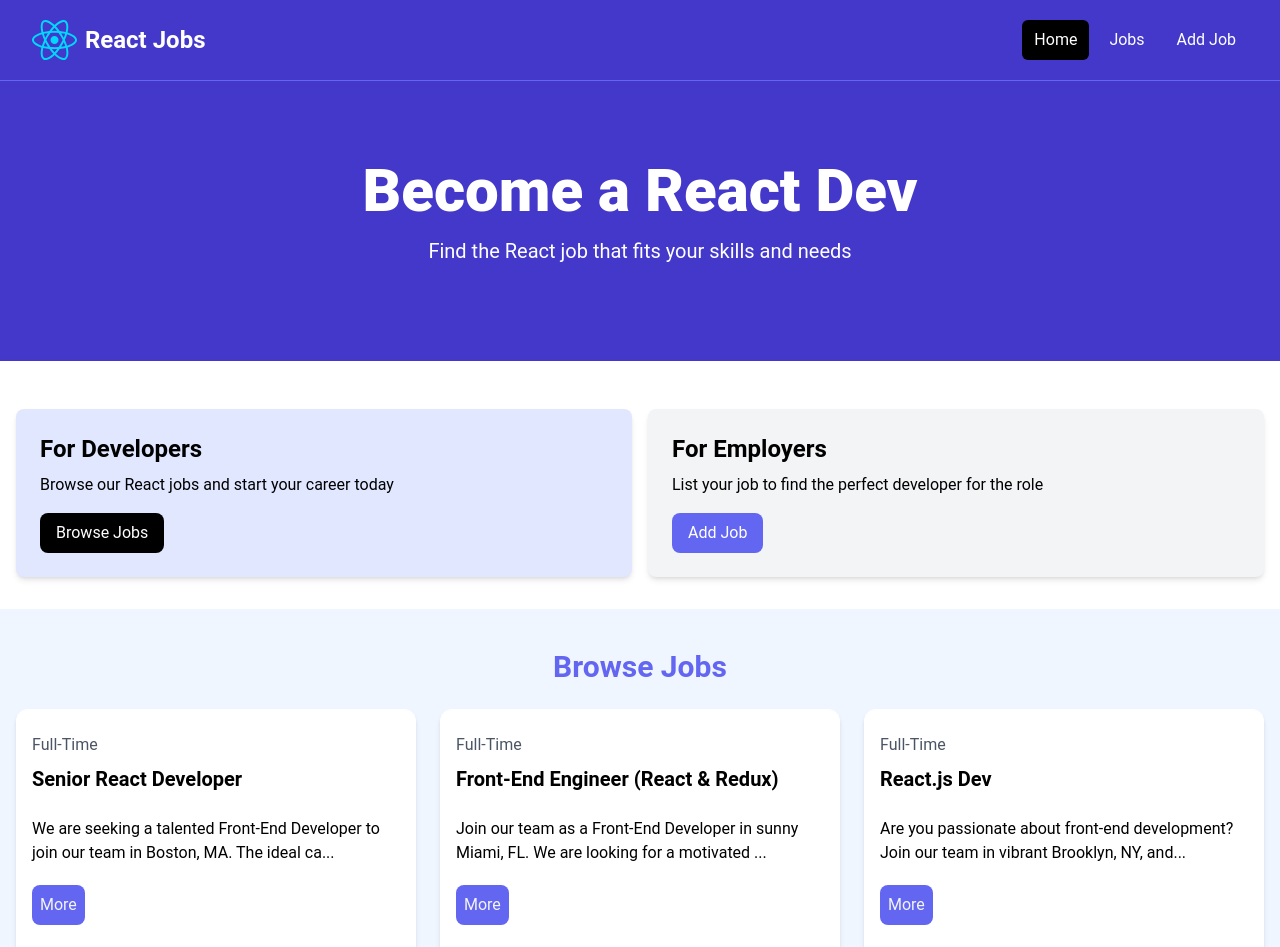
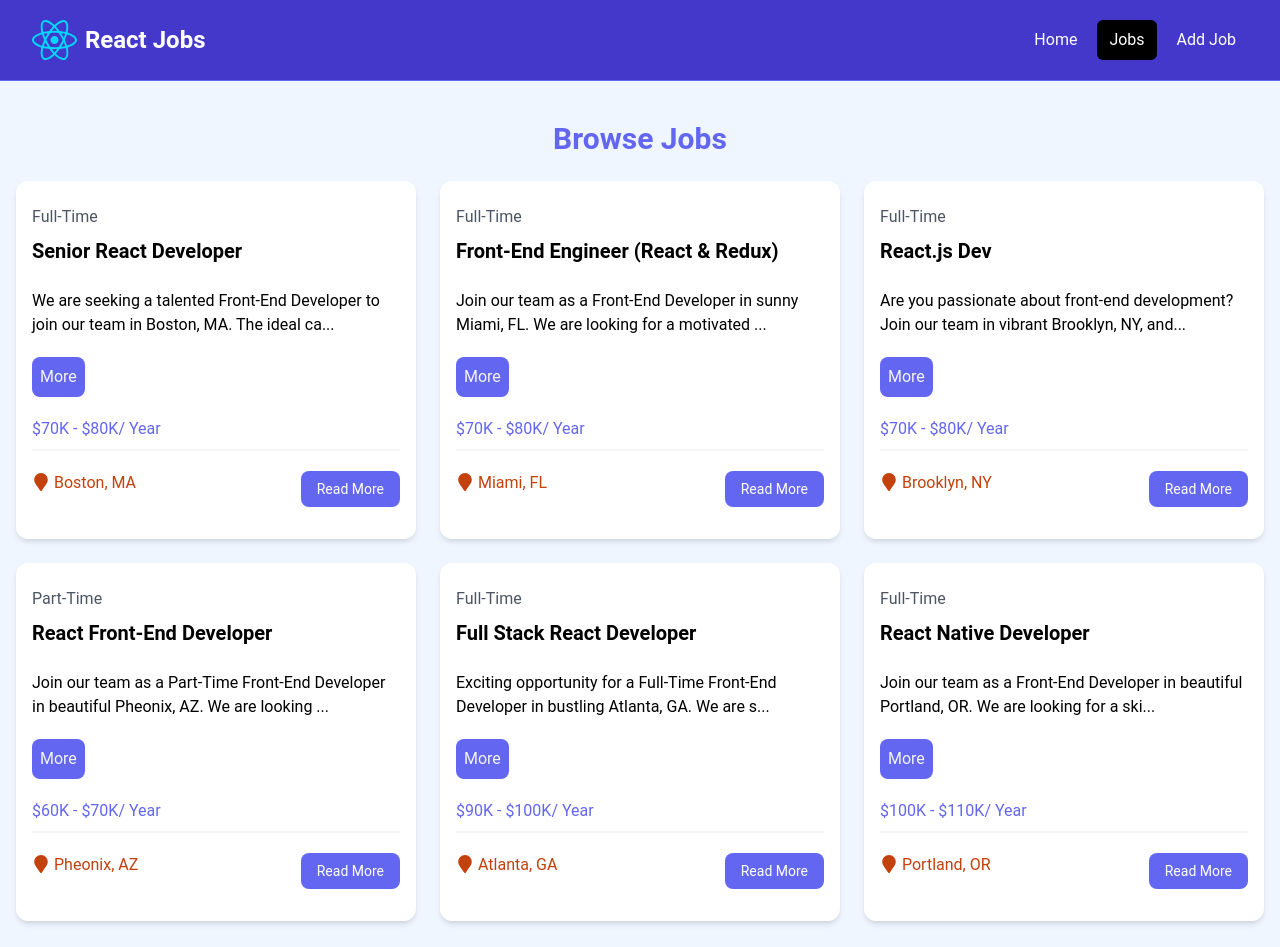
Before and after one commit to esseladjei/react-jobs-demo, a React (Vite) app: page /jobs in a window 1280 px wide. Shown: the top 947 px of the page. Built offline with nearby package versions, Linux system fonts and the light colour scheme.

Commit message:
added configuration for react-router added configuration for setting up page routes and navigation added 404 page

```diff
--- a/package.json
+++ b/package.json
@@ -12,7 +12,8 @@
   "dependencies": {
     "react": "^18.3.1",
     "react-dom": "^18.3.1",
-    "react-icons": "^5.2.1"
+    "react-icons": "^5.2.1",
+    "react-router-dom": "^6.25.1"
   },
   "devDependencies": {
     "@types/react": "^18.3.3",
--- a/src/App.jsx
+++ b/src/App.jsx
@@ -1,23 +1,27 @@
-import React from 'react'
-import Navbar from './components/Navbar'
-import Hero from './components/Hero'
-import HomeCard from './components/HomeCard';
-import JobListings from './components/JobListings';
-import ViewAllJobs from './components/ViewAllJobs'
-function App() {
-   return (
-      <>
-         <Navbar />
-         {/* <!-- Hero --> */}
-         <Hero />
-         {/* <!-- Developers and Employers --> */}
-         <HomeCard />
-         {/*  <!-- Browse Jobs --> */}
-         <JobListings />
-         {/*  <!-- View all jobs --> */}
-         <ViewAllJobs />
-      </>
-   );
-}
+import React from 'react';
+import {
+   Route,
+   createBrowserRouter,
+   createRoutesFromElements,
+   RouterProvider,
+} from 'react-router-dom';
 
-export default App
+import MainLayout from './layouts/MainLayout';
+import HomePage from './pages/HomePage';
+import JobsPage from './pages/JobsPage';
+import Error404 from './components/404';
+//setting up react router for navigating through the pages
+const router = createBrowserRouter(
+   createRoutesFromElements(
+      <Route path="/" element={<MainLayout />}>
+         <Route index element={<HomePage />} />
+         <Route path="/jobs" element={<JobsPage />} />
+         <Route path="*" element={<Error404 />} />
+      </Route>
+   )
+);
+const App = () => {
+   return <RouterProvider router={router} />;
+};
+
+export default App;
--- /dev/null
+++ b/src/components/404.jsx
@@ -0,0 +1,20 @@
+import React from 'react';
+import { Link } from 'react-router-dom';
+import { FaExclamationTriangle } from 'react-icons/fa';
+const Error404 = () => {
+   return (
+      <section className="text-center flex flex-col justify-center items-center h-96">
+         <FaExclamationTriangle className="fas fa-exclamation-triangle text-yellow-400 text-6xl mb-4"></FaExclamationTriangle>
+         <h1 className="text-6xl font-bold mb-4">404 Not Found</h1>
+         <p className="text-xl mb-5">This page does not exist</p>
+         <Link
+            to="/"
+            className="text-white bg-indigo-700 hover:bg-indigo-900 rounded-md px-3 py-2 mt-4"
+         >
+            Go Back
+         </Link>
+      </section>
+   );
+};
+
+export default Error404;
--- a/src/components/HomeCard.jsx
+++ b/src/components/HomeCard.jsx
@@ -1,5 +1,6 @@
 import React from 'react';
 import { Card } from './Card';
+import { Link } from 'react-router-dom';
 const HomeCard = () => {
    return (
       <section className="py-4">
@@ -10,24 +11,24 @@ const HomeCard = () => {
                   <p className="mt-2 mb-4">
                      Browse our React jobs and start your career today
                   </p>
-                  <a
-                     href="/jobs.html"
+                  <Link
+                     to="/jobs"
                      className="inline-block bg-black text-white rounded-lg px-4 py-2 hover:bg-gray-700"
                   >
                      Browse Jobs
-                  </a>
+                  </Link>
                </Card>
                <Card classes={'bg-gray-100'}>
                   <h2 className="text-2xl font-bold">For Employers</h2>
                   <p className="mt-2 mb-4">
                      List your job to find the perfect developer for the role
                   </p>
-                  <a
-                     href="/add-job.html"
+                  <Link
+                     to="/add-job"
                      className="inline-block bg-indigo-500 text-white rounded-lg px-4 py-2 hover:bg-indigo-600"
                   >
                      Add Job
-                  </a>
+                  </Link>
                </Card>
             </div>
          </div>
--- a/src/components/JobListings.jsx
+++ b/src/components/JobListings.jsx
@@ -1,16 +1,16 @@
 import React from 'react';
 import JobList from './joblist';
 import Jobs from '../../jobs.json';
-const JobListings = () => {
-   const firstThreeJobs = Jobs.slice(0, 3);
+const JobListings = ({ isHome = false }) => {
+   const jobListings = isHome ? Jobs.slice(0, 3) : Jobs;
    return (
       <section className="bg-blue-50 px-4 py-10">
          <div className="container-xl lg:container m-auto">
             <h2 className="text-3xl font-bold text-indigo-500 mb-6 text-center">
-               Browse Jobs
+               {isHome ? 'Recent Jobs' : 'Browse Jobs'}
             </h2>
             <div className="grid grid-cols-1 md:grid-cols-3 gap-6">
-               {firstThreeJobs.map((job) => (
+               {jobListings.map((job) => (
                   <JobList key={job.id} job={job} />
                ))}
             </div>
--- a/src/components/Navbar.jsx
+++ b/src/components/Navbar.jsx
@@ -1,41 +1,38 @@
-import React from 'react';
+import React, { useState } from 'react';
+import { NavLink } from 'react-router-dom';
 import Logo from '../assets/react.svg';
-const Navbar = (props) => {
+import clsx from 'clsx';
+const Navbar = ({}) => {
+   const NavLinkClass = ({ isActive }) =>
+      isActive
+         ? 'bg-black text-white hover:bg-gray-900 hover:text-white rounded-md px-3 py-2'
+         : 'text-white hover:bg-gray-900 hover:text-white rounded-md px-3 py-2';
    return (
       <nav className="bg-indigo-700 border-b border-indigo-500">
          <div className="mx-auto max-w-7xl px-2 sm:px-6 lg:px-8">
             <div className="flex h-20 items-center justify-between">
                <div className="flex flex-1 items-center justify-center md:items-stretch md:justify-start">
                   {/*  <!-- Logo --> */}
-                  <a
+                  <NavLink
                      className="flex flex-shrink-0 items-center mr-4"
-                     href="/index.html"
+                     to="/"
                   >
                      <img className="h-10 w-auto" src={Logo} alt="React Jobs" />
                      <span className="hidden md:block text-white text-2xl font-bold ml-2">
                         React Jobs
                      </span>
-                  </a>
+                  </NavLink>
                   <div className="md:ml-auto">
                      <div className="flex space-x-2">
-                        <a
-                           href="/index.html"
-                           className="text-white bg-black hover:bg-gray-900 hover:text-white rounded-md px-3 py-2"
-                        >
+                        <NavLink to="/" className={NavLinkClass}>
                            Home
-                        </a>
-                        <a
-                           href="/jobs.html"
-                           className="text-white hover:bg-gray-900 hover:text-white rounded-md px-3 py-2"
-                        >
+                        </NavLink>
+                        <NavLink to="/jobs" className={NavLinkClass}>
                            Jobs
-                        </a>
-                        <a
-                           href="/add-job.html"
-                           className="text-white hover:bg-gray-900 hover:text-white rounded-md px-3 py-2"
-                        >
+                        </NavLink>
+                        <NavLink to="/add-job" className={NavLinkClass}>
                            Add Job
-                        </a>
+                        </NavLink>
                      </div>
                   </div>
                </div>
--- a/src/components/ViewAllJobs.jsx
+++ b/src/components/ViewAllJobs.jsx
@@ -1,14 +1,14 @@
 import React from 'react';
-
-const ViewAllJobs = ({}) => {
+import { Link } from 'react-router-dom';
+const ViewAllJobs = () => {
    return (
       <section className="m-auto max-w-lg my-10 px-6">
-         <a
-            href="/jobs"
+         <Link
+            to="/jobs"
             className="block bg-black text-white text-center py-4 px-6 rounded-xl hover:bg-gray-700"
          >
             View All Jobs
-         </a>
+         </Link>
       </section>
    );
 };
--- a/src/components/joblist.jsx
+++ b/src/components/joblist.jsx
@@ -1,9 +1,10 @@
 import React, { useState } from 'react';
-import { FaMapMarker } from 'react-icons/fa'
+import { Link } from 'react-router-dom';
+import { FaMapMarker } from 'react-icons/fa';
 const JobList = ({ job }) => {
-   const { id, title, type, location, salary, company } = job;
+   const { id, title, type, location, salary } = job;
    const [showFullDescription, setFullDescription] = useState(false);
-   let description=job.description
+   let description = job.description;
    if (!showFullDescription) {
       description = job.description.substring(0, 90) + '...';
    }
@@ -34,12 +35,12 @@ const JobList = ({ job }) => {
                      <FaMapMarker className="inline text-lg mb-1 mr-1" />
                      {location}
                   </div>
-                  <a
-                     href={`job/${id}`}
+                  <Link
+                     to={`job/${id}`}
                      className="h-[36px] bg-indigo-500 hover:bg-indigo-600 text-white px-4 py-2 rounded-lg text-center text-sm"
                   >
                      Read More
-                  </a>
+                  </Link>
                </div>
             </div>
          </div>
--- /dev/null
+++ b/src/layouts/MainLayout.jsx
@@ -0,0 +1,13 @@
+import React from 'react';
+import { Outlet } from 'react-router-dom';
+import Navbar from '../components/Navbar';
+const MainLayout = () => {
+   return (
+      <>
+         <Navbar />
+         <Outlet />
+      </>
+   );
+};
+
+export default MainLayout;
--- /dev/null
+++ b/src/pages/HomePage.jsx
@@ -0,0 +1,17 @@
+import React from 'react';
+import Hero from '../components/Hero';
+import HomeCard from '../components/HomeCard';
+import JobListings from '../components/JobListings';
+import ViewAllJobs from '../components/ViewAllJobs';
+const HomePage = () => {
+   return (
+      <>
+         <Hero />
+         <HomeCard />
+         <JobListings isHome={true}/>
+         <ViewAllJobs />
+      </>
+   );
+};
+
+export default HomePage;
--- /dev/null
+++ b/src/pages/JobsPage.jsx
@@ -0,0 +1,11 @@
+import React from 'react';
+import JobListings from '../components/JobListings';
+const JobsPage = () => {
+   return (
+      <section className="bg-blue-50">
+         <JobListings />
+      </section>
+   );
+};
+
+export default JobsPage;
```
Also changed, not shown: 1 other file (tests, documents, lock files or other folders).
